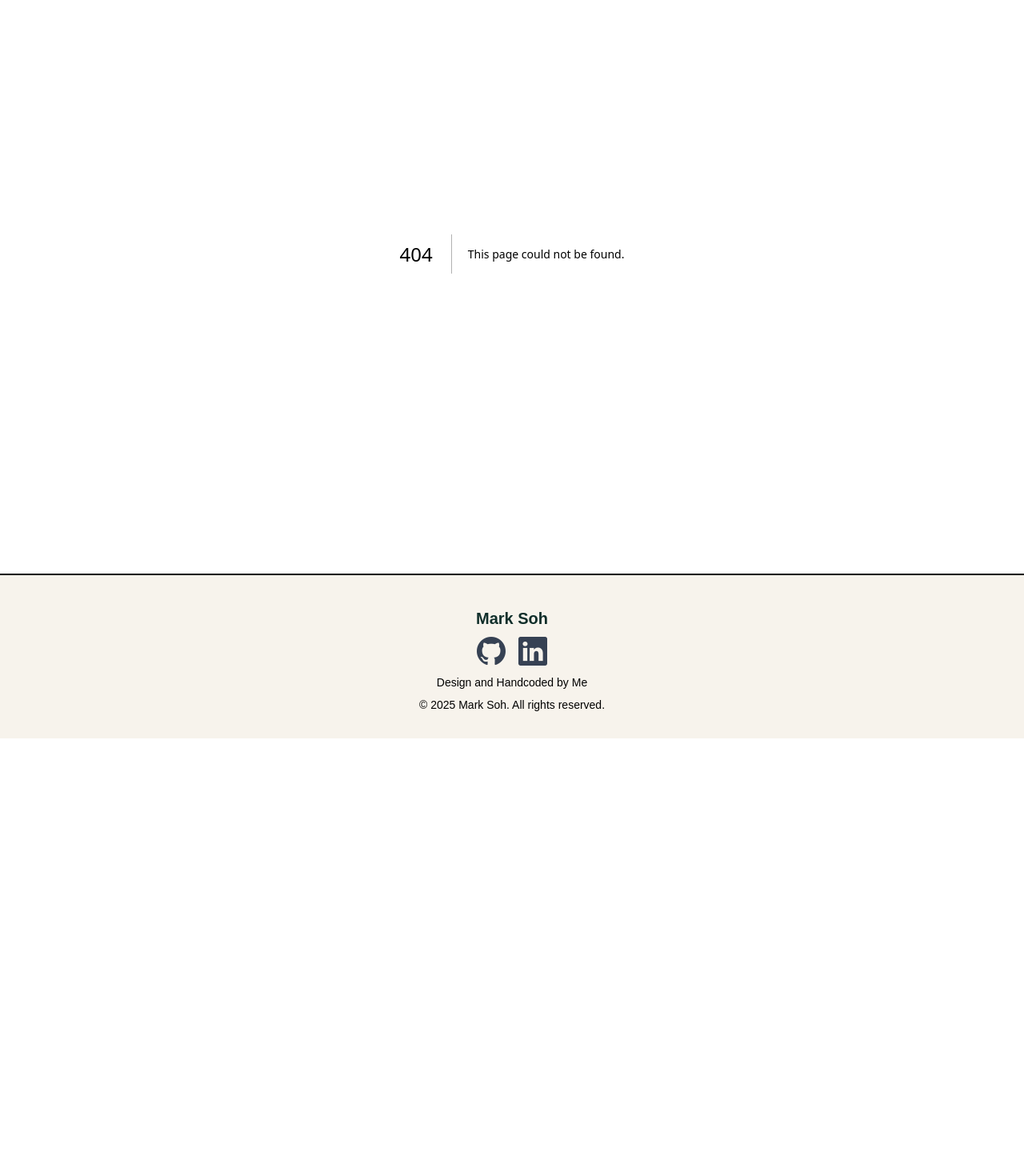
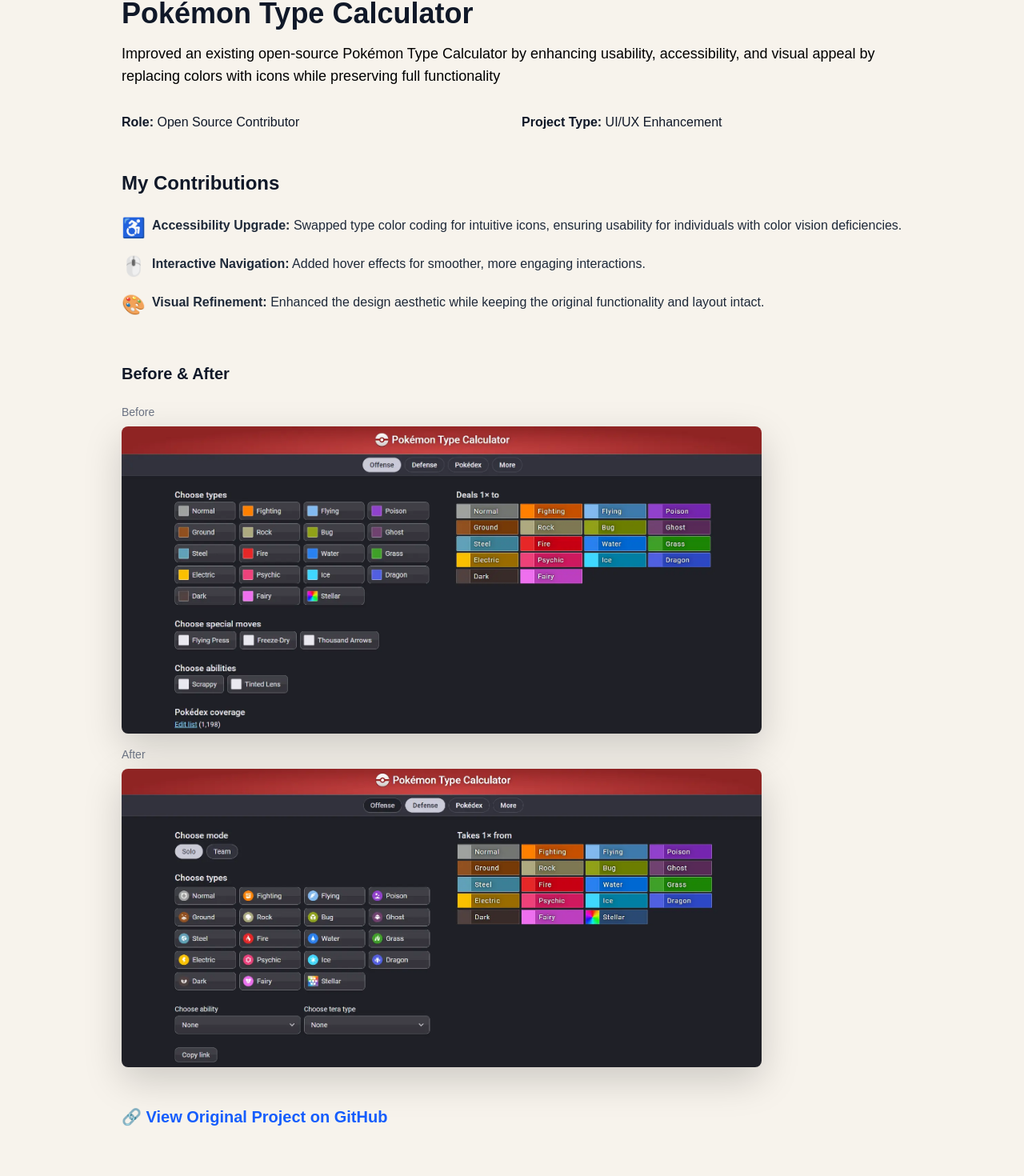
Before and after one commit to Marky115/website-portfolio, a Next.js app: page /pokemonGo in a window 1280 px wide. Before the commit this address had no page. Shown: the part 167-1637 px from the top of the page at 80% size. Before the commit the page ends 1090 px from the top, so only its background shows below. Built offline with nearby package versions, Linux system fonts and the light colour scheme.

Commit message:
new project

```diff
--- a/app/page.js
+++ b/app/page.js
@@ -142,6 +142,44 @@
         </div>
       </div>
 
+      {/* Project 3 */}
+      <div className="w-full max-w-5xl rounded-2xl overflow-hidden border border-gray-200 shadow-md bg-white mb-12">
+        {/* Full Image (not cropped) */}
+        <div className="bg-white">
+          <Image
+            src={getImagePath("/Proj3-Img/PokemonBefore.webp")}
+            alt="Project Screenshot"
+            width={1100}
+            height={600}
+            className="w-full h-auto object-contain"
+            priority
+          />
+        </div>
+
+
+
+        <div className="p-8">
+          <span className="inline-block mb-3 mr-3 text-xs font-semibold uppercase tracking-wider bg-black text-white px-3 py-1 rounded">
+            Github
+          </span>
+
+          <span className="inline-block mb-3 mr-3 text-xs font-semibold uppercase tracking-wider bg-black text-white px-3 py-1 rounded">
+            Git
+          </span>
+
+          <span className="inline-block mb-3 mr-3 text-xs font-semibold uppercase tracking-wider bg-black text-white px-3 py-1 rounded">
+            TypeScript
+          </span>
+
+          <h3 className="text-2xl font-bold text-[#102E2A] mb-3">
+            Pokémon Type Calculator
+          </h3>
+
+          <Link href="/pokemonGo" className="text-base font-medium text-blue-600 hover:underline flex items-center gap-1">
+            View Project <span>↗</span>
+          </Link>
+        </div>
+      </div>
 
     </div>
 
--- /dev/null
+++ b/app/pokemonGo/page.js
@@ -0,0 +1,110 @@
+"use client";
+
+import Image from "next/image";
+import { getImagePath } from "../../utils/imagePath";
+
+export default function PokemonGoProject() {
+  return (
+    <section className="px-4 mb-20 max-w-5xl mx-auto leading-relaxed">
+      {/* Title */}
+      <header className="mb-8">
+        <h1 className="text-4xl font-extrabold text-gray-900 mt-20 mb-3">
+          Pokémon Type Calculator
+        </h1>
+        <p className="text-lg text-black">
+          Improved an existing open‑source Pokémon Type Calculator by enhancing
+          usability, accessibility, and visual appeal by replacing colors with icons while preserving full
+          functionality
+        </p>
+
+      </header>
+
+      {/* Meta Info */}
+      <div className="grid grid-cols-1 sm:grid-cols-2 gap-6 text-gray-900 text-base">
+        <p>
+          <span className="font-semibold">Role:</span> Open Source Contributor
+        </p>
+        <p>
+          <span className="font-semibold">Project Type:</span> UI/UX Enhancement
+        </p>
+      </div>
+
+      {/* Contributions */}
+      <section className="mt-12">
+        <h2 className="text-2xl font-bold text-gray-900 mb-6">
+          My Contributions
+        </h2>
+        <ul className="space-y-4 text-gray-800">
+          <li className="flex items-start">
+            <span className="mr-2 text-2xl">♿</span>
+            <span>
+              <strong>Accessibility Upgrade:</strong> Swapped type color coding
+              for intuitive icons, ensuring usability for individuals with color
+              vision deficiencies.
+            </span>
+          </li>
+          <li className="flex items-start">
+            <span className="mr-2 text-2xl">🖱️</span>
+            <span>
+              <strong>Interactive Navigation:</strong> Added hover effects for
+              smoother, more engaging interactions.
+            </span>
+          </li>
+          <li className="flex items-start">
+            <span className="mr-2 text-2xl">🎨</span>
+            <span>
+              <strong>Visual Refinement:</strong> Enhanced the design aesthetic
+              while keeping the original functionality and layout intact.
+            </span>
+          </li>
+        </ul>
+      </section>
+
+        {/* Project Previews */}
+        <section className="mt-14">
+            <h3 className="text-xl font-semibold text-gray-900 mb-6">
+                Before & After
+            </h3>
+            <div className>
+                <figure>
+                <figcaption className="mt-3 text-sm text-gray-500 text-start mb-2">
+                    Before
+                </figcaption>
+                <Image
+                    src={getImagePath("/Proj3-Img/PokemonBefore.webp")}
+                    alt="Before - Pokémon Type Calculator"
+                    className="rounded-lg shadow-lg"
+                    width={800}
+                    height={500}
+                />
+
+                </figure>
+                <figure>
+                <figcaption className="mt-3 text-sm text-gray-500 text-start mb-2">
+                    After
+                </figcaption>
+                <Image
+                    src={getImagePath("/Proj3-Img/PokemonAfter.webp")}
+                    alt="After - Pokémon Type Calculator"
+                    className="rounded-lg shadow-lg"
+                    width={800}
+                    height={500}
+                />
+
+                </figure>
+            </div>
+            <h3 className="text-xl font-semibold text-gray-900 mb-6 mt-5">
+                 <a
+                    href="https://github.com/wavebeem/pkmn.help"
+                    target="_blank"
+                    rel="noopener noreferrer"
+                    className="text-blue-600 hover:underline"
+                    >
+                    🔗 View Original Project on GitHub
+                </a>
+
+            </h3>
+        </section>
+    </section>
+  );
+}
```
Also changed, not shown: public/Proj3-Img/pokemonAfter.webp (added), public/Proj3-Img/pokemonBefore.webp (added).
